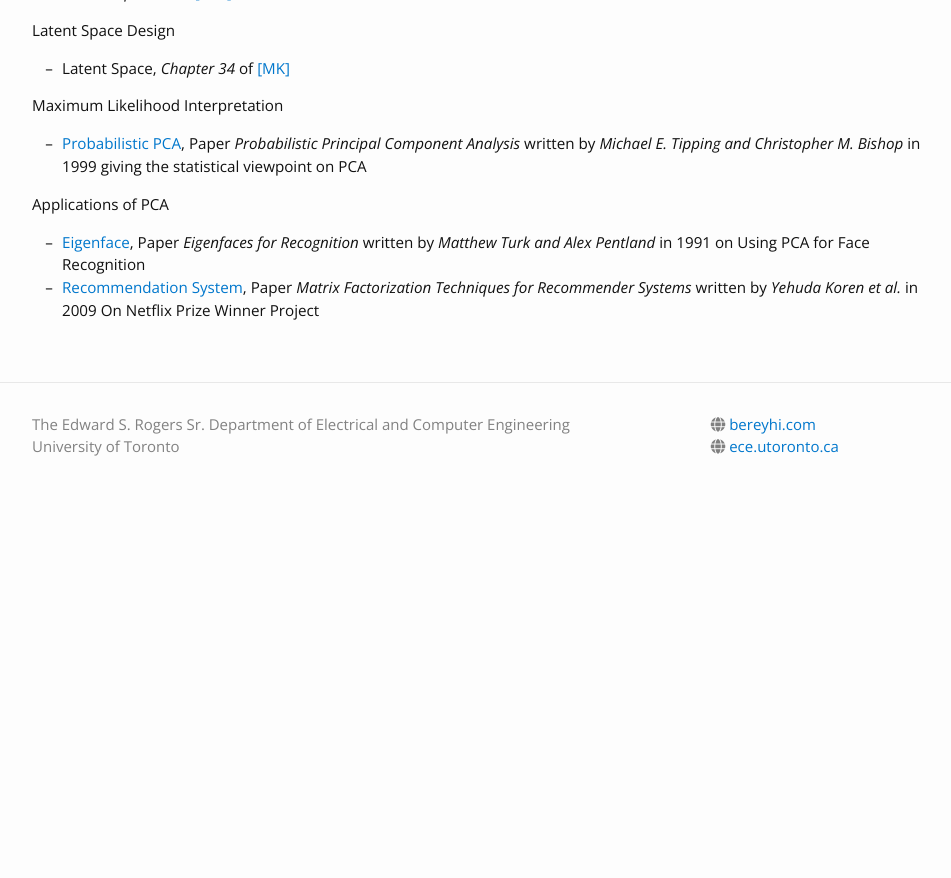
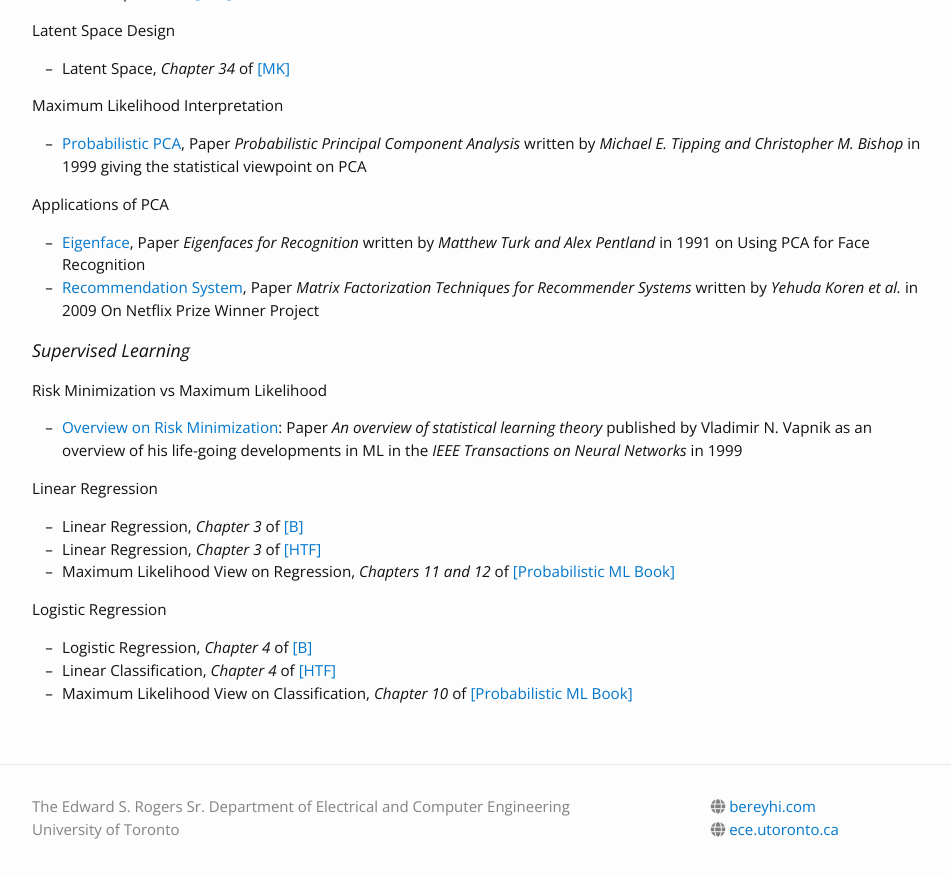
Before and after one commit to bereyhi-courses/ml-utoronto, a Jekyll site: the page built from materials.md, in a window 1280 px wide and 900 px high, scrolled down 2186 px. Shown: the top 878 px of the window, without its empty margins (163-1114 px from the left). Built offline with Jekyll 4.4.1, drawn with Linux system fonts in a browser that asks for light colours; nearby versions of some CDN libraries; before the commit the page ends 2704 px from its top, so only the background shows below that; some of the changed text lies outside the part shown.

```diff
--- a/materials.md
+++ b/materials.md
@@ -43,7 +43,9 @@ The lecture notes are uploaded through the semester.
 The tutorial notebooks can be accessed below.
 * [Tutorial 1]({{site.baseurl}}/assets/Tutorials/Tutorial_Notebook_01.ipynb): Basic Libraries for ML in Python and K-means Clustering, by __James Zhu__ - [Watch the Video](https://play.library.utoronto.ca/watch/2a7ab26d056175f4ecdf9bcfc66a10f7)
 * [Tutorial 2]({{site.baseurl}}/assets/Tutorials/Tutorial_Notebook_02.ipynb) Density Learning and Maximum Likeihood, by __James Zhu__ [Watch the Video](https://play.library.utoronto.ca/watch/292fe27a497a19474d08a827e022ddfc)
-* [Tutorial 3]({{site.baseurl}}/assets/Tutorials/Tutorial_Notebook_03.ipynb) PCA, by __James Zhu__
+* [Tutorial 3 - Slides]({{site.baseurl}}/assets/Tutorials/Tutorial_03_Linear_Algebra.pdf) [Tutorial 3 - Notebook]({{site.baseurl}}/assets/Tutorials/Tutorial_Notebook_03.ipynb) PCA and Linear Algebra Review, by __James Zhu__ [Watch the Video](https://play.library.utoronto.ca/watch/4a1960c44c0933336a33eb81162e235b)
+
+
 
 
 
@@ -105,3 +107,19 @@ This section will be completed gradually through the semester.
 #### Applications of PCA
 * [Eigenface](https://direct.mit.edu/jocn/article/3/1/71/3025/Eigenfaces-for-Recognition), Paper _Eigenfaces for Recognition_ written by _Matthew Turk and Alex Pentland_ in 1991 on Using PCA for Face Recognition
 * [Recommendation System](https://ieeexplore.ieee.org/abstract/document/5197422), Paper _Matrix Factorization Techniques for Recommender Systems_ written by _Yehuda Koren et al._ in 2009 On Netflix Prize Winner Project
+
+### Supervised Learning
+
+#### Risk Minimization vs Maximum Likelihood
+* [Overview on Risk Minimization](https://ieeexplore.ieee.org/abstract/document/788640): Paper _An overview of statistical learning theory_ published by Vladimir N. Vapnik as an overview of his life-going developments in ML in the _IEEE Transactions on Neural Networks_ in 1999
+
+#### Linear Regression
+* Linear Regression, _Chapter 3_ of [[B]](https://www.bishopbook.com](https://www.microsoft.com/en-us/research/wp-content/uploads/2006/01/Bishop-Pattern-Recognition-and-Machine-Learning-2006.pdf)/)
+* Linear Regression, _Chapter 3_ of [[HTF]](https://hastie.su.domains/ElemStatLearn/)
+* Maximum Likelihood View on Regression, _Chapters 11 and 12_ of [[Probabilistic ML Book]](https://probml.github.io/pml-book/)
+
+
+#### Logistic Regression
+* Logistic Regression, _Chapter 4_ of [[B]](https://www.bishopbook.com](https://www.microsoft.com/en-us/research/wp-content/uploads/2006/01/Bishop-Pattern-Recognition-and-Machine-Learning-2006.pdf)/)
+* Linear Classification, _Chapter 4_ of [[HTF]](https://hastie.su.domains/ElemStatLearn/)
+* Maximum Likelihood View on Classification, _Chapter 10_ of [[Probabilistic ML Book]](https://probml.github.io/pml-book/)
```
Also changed, not shown: _assignments/01_assignment1.md (+6 -6 lines), _assignments/02_assignment2.md (added, +13 -0 lines), _lectures/L04_1_PCA.md (+1 -1 lines), _lectures/L04_2_PCA.md (+1 -1 lines), _lectures/L05_PCA_Apl.md (+1 -1 lines), _lectures/L06_1_Regression.md (added, +16 -0 lines), _lectures/L06_2_LinReg copy.md (added, +18 -0 lines), _lectures/L07_Classification.md (added, +18 -0 lines), assignments.md (+7 -9 lines), 7 other files.
